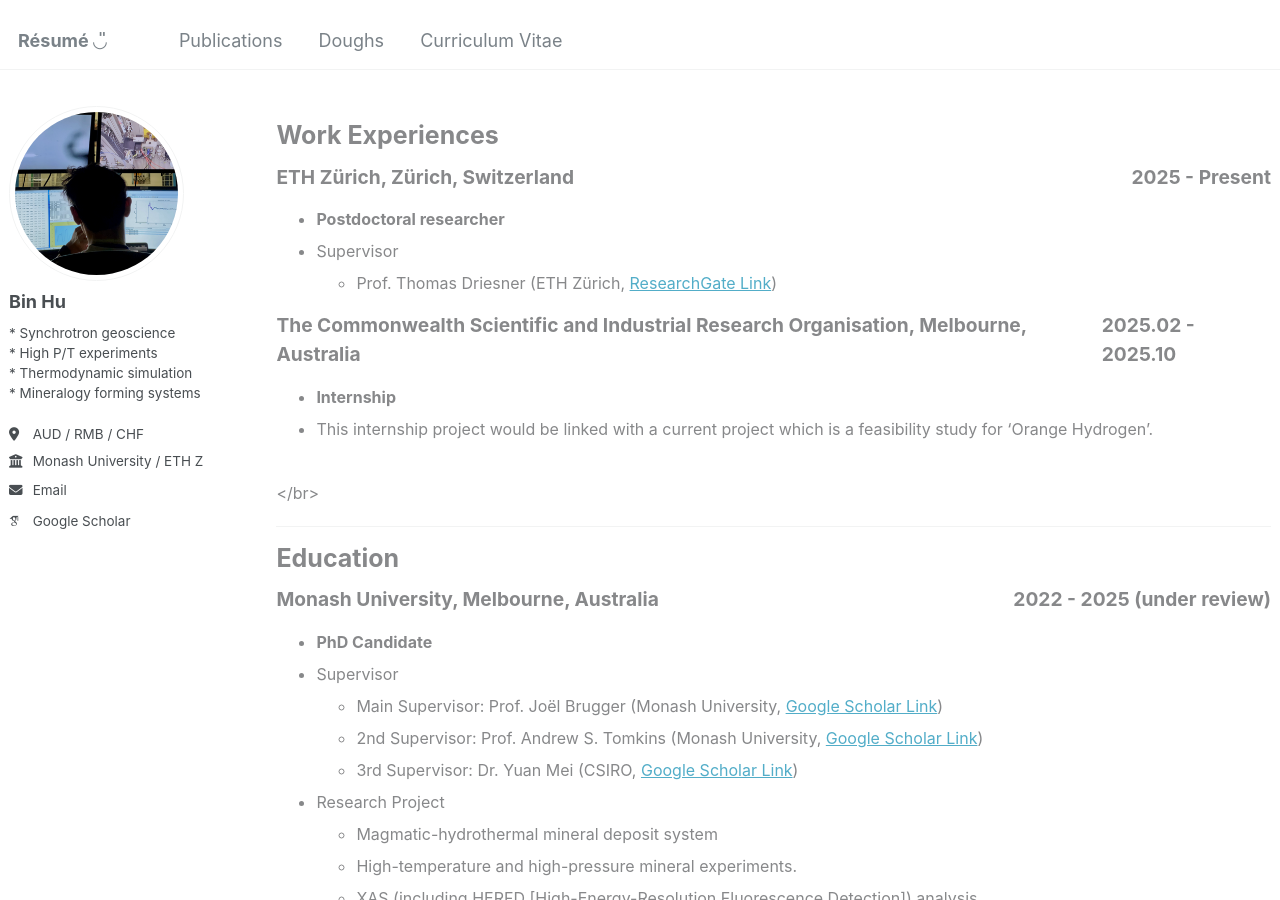
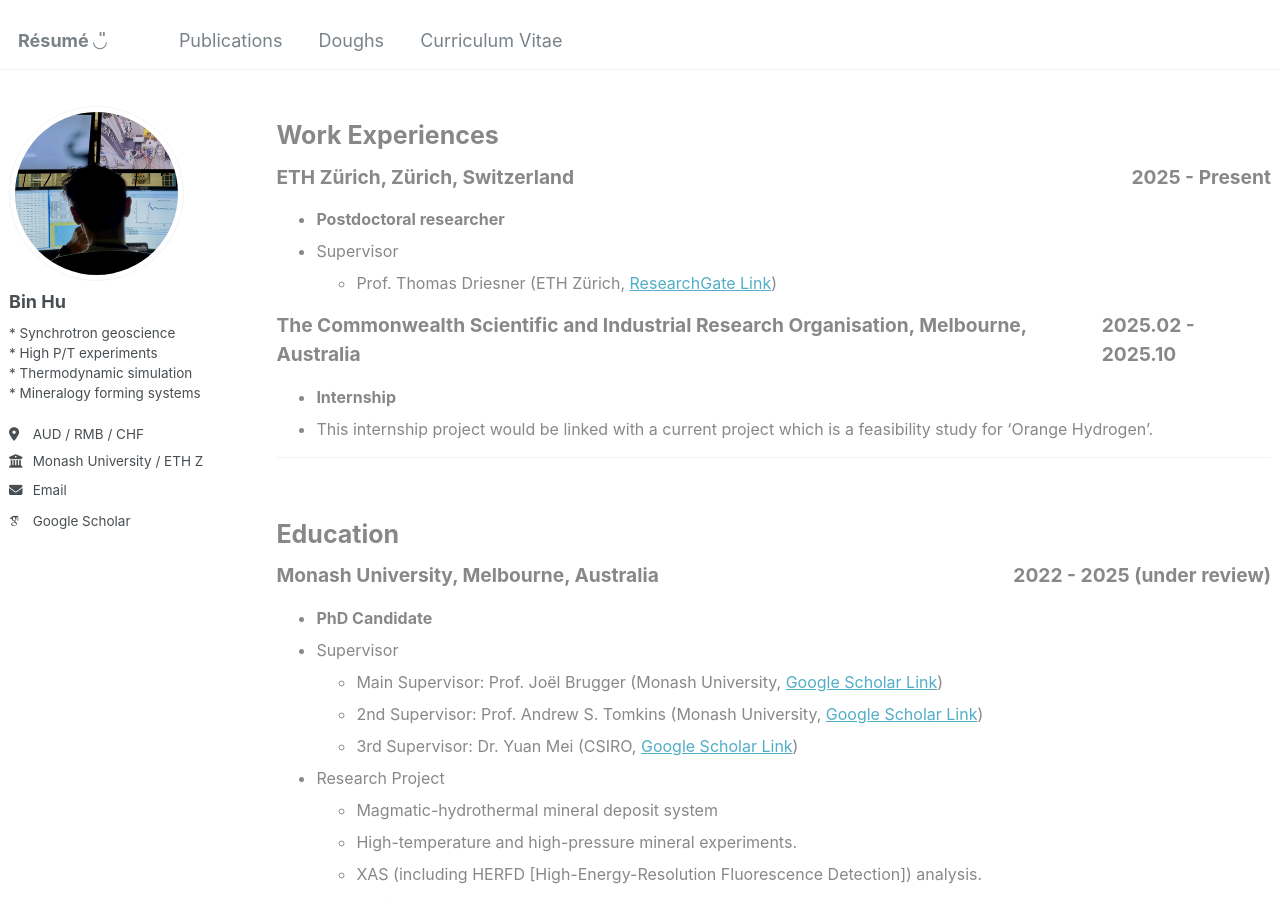
Before and after one commit to bhchemx/bhchemx.github.io, a Jekyll site: the page built from _pages/cv.md, in a window 1280 px wide and 900 px high. Built offline with Jekyll 4.4.1, drawn with Linux system fonts in a browser that asks for light colours; some web fonts are replaced.

Commit message:
Update cv.md

```diff
--- a/_pages/cv.md
+++ b/_pages/cv.md
@@ -26,8 +26,8 @@
 * **Internship**
 * This internship project would be linked with a current project which is a feasibility study for 'Orange Hydrogen'.
 
-<br></br>
 <hr />
+<br>
 
 # Education
 <div style="display: flex; justify-content: space-between; font-size: 1.2em;">
@@ -76,6 +76,7 @@
 * Major: Resource Prospecting Engineering (National Science Base-class)
 
 <hr />
+<br>
 
 # Academic Experiences
 
@@ -106,6 +107,7 @@
 * Participated in assembling, developing, and running the Optical Cathodoluminescence (OP-CL) Lab in State Key Laboratory, CUG.
 
 <hr />
+<br>
 
 # Service and leadership
 <div style="display: flex; justify-content: space-between; font-size: 1.2em;">
```
